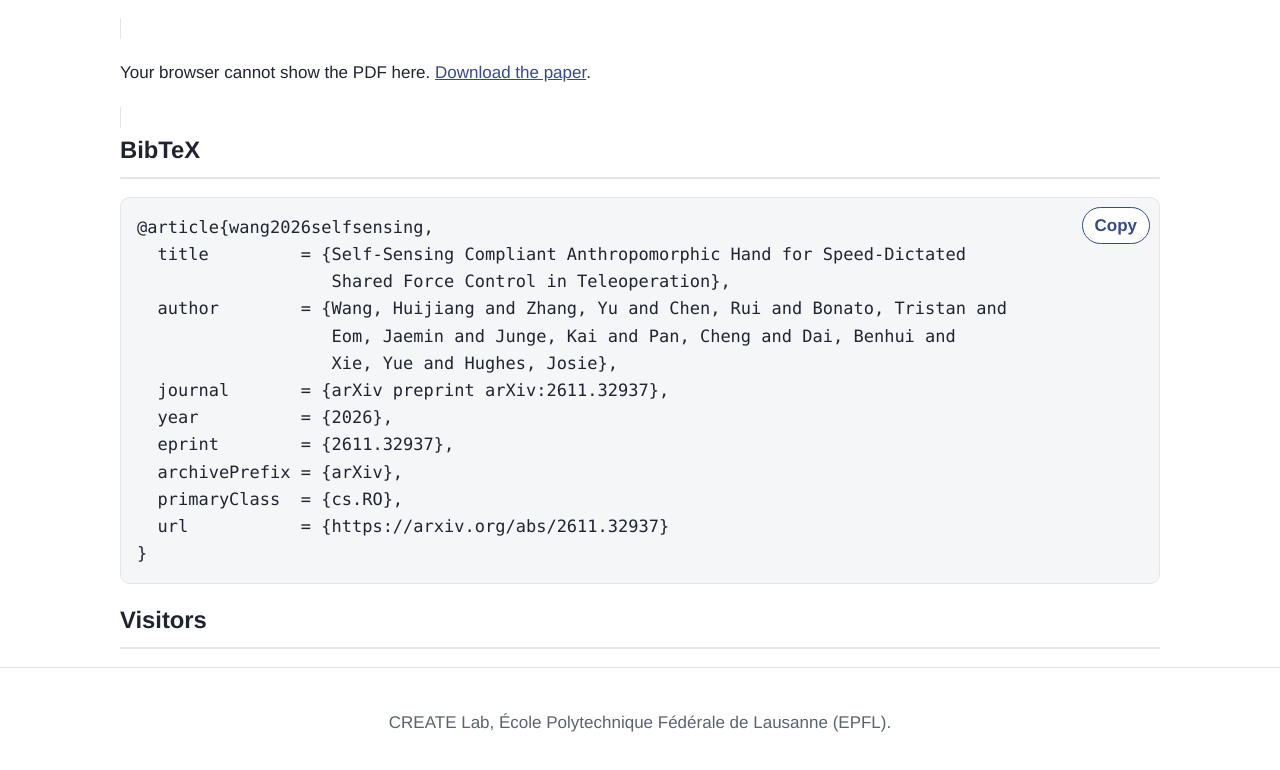
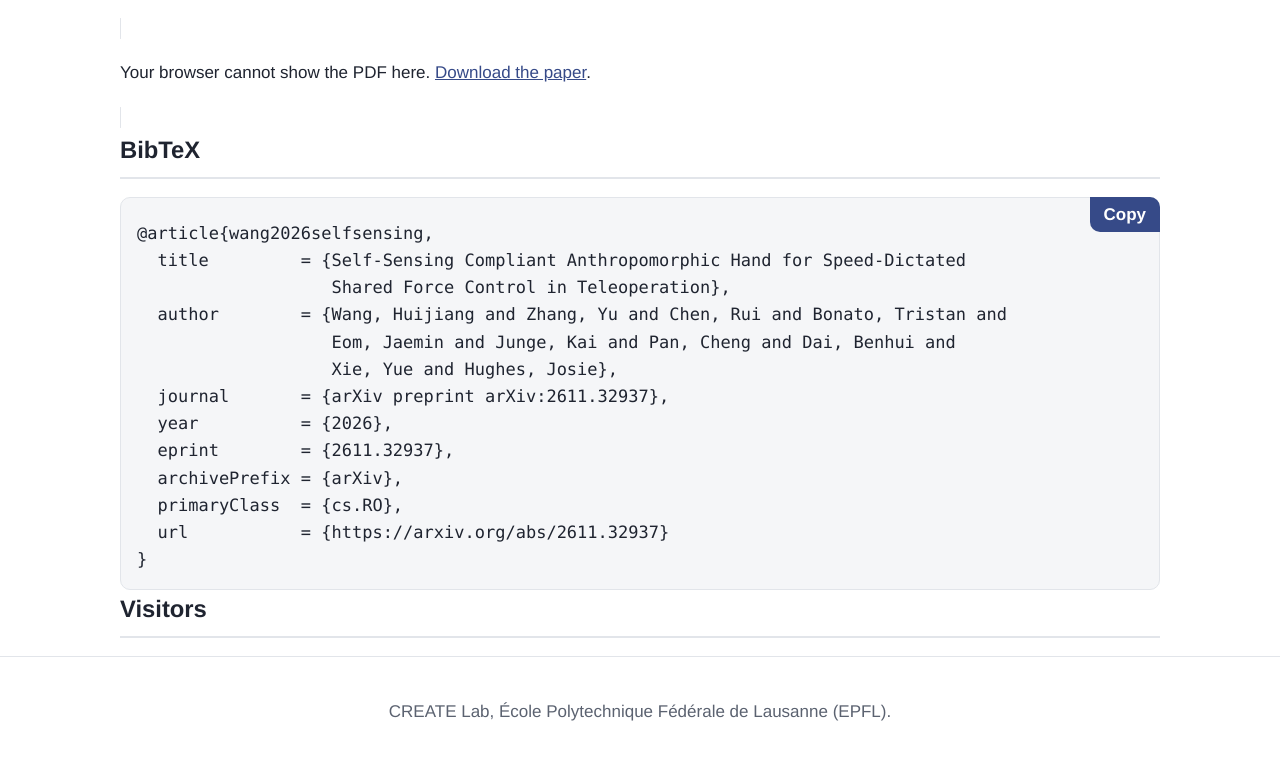
Before and after one commit to huijiang-wang/selfsensing-hand, a plain HTML site: page index.html in a window 1280 px wide. Shown: the part 3712-4482 px from the top of the page. Drawn offline with Linux system fonts and the light colour scheme; no server answers.

Commit message:
Remove visitor map; pin BibTeX copy button to corner

```diff
--- a/index.html
+++ b/index.html
@@ -163,10 +163,6 @@
   <section class="wrap" id="visitors">
     <h2>Visitors</h2>
     <p class="visitor-line" id="visitor-line" hidden>You are the <strong id="visitor-no"></strong> visitor to this project.</p>
-    <div class="visitor-map" id="visitor-map">
-      <script type="text/javascript" id="mapmyvisitors" src="https://mapmyvisitors.com/map.js?d=7FnAPGPT812qfj_FHRvjMKq7uFgYhQkJebNE44fI4FU&amp;cl=ffffff&amp;w=a"></script>
-      <noscript><a href="https://mapmyvisitors.com/web/1c9pw" title="Visit tracker"><img src="https://mapmyvisitors.com/map.png?d=7FnAPGPT812qfj_FHRvjMKq7uFgYhQkJebNE44fI4FU&amp;cl=ffffff" alt="Map of visitors"></a></noscript>
-    </div>
   </section>
 
 </main>
--- a/style.css
+++ b/style.css
@@ -96,19 +96,18 @@ figcaption { color: var(--muted); font-size: var(--fs-body); margin-top: 10px; t
 /* bibtex */
 pre { background: var(--panel); border: 1px solid var(--line); border-radius: 10px; padding: 16px; overflow-x: auto; font-size: var(--fs-body); }
 
-.bib { position: relative; }
+.bib { position: relative; max-width: 100%; }
+.bib pre { margin: 0; padding-top: 22px; }
 .copy-btn {
-  position: absolute; top: 10px; right: 10px; padding: 4px 12px; border-radius: 999px; cursor: pointer;
-  font: inherit; font-size: var(--fs-body); font-weight: 600; color: var(--blue); background: var(--bg);
-  border: 1.5px solid var(--blue);
+  position: absolute; top: 0; right: 0; z-index: 1; padding: 4px 14px; cursor: pointer;
+  font: inherit; font-size: var(--fs-body); font-weight: 600; color: #fff; background: var(--blue);
+  border: 0; border-radius: 0 10px 0 10px;
 }
-.copy-btn:hover { background: var(--blue); color: #fff; }
+.copy-btn:hover { filter: brightness(1.15); }
 
 /* visitors */
 .visitor-line { text-align: center; margin: 0 0 18px; }
 .visitor-line strong { color: var(--pink); }
-.visitor-map { max-width: 560px; margin: 0 auto; }
-.visitor-map img { margin: 0 auto; }
 
 footer { border-top: 1px solid var(--line); color: var(--muted); font-size: var(--fs-body); padding: 24px 0 40px; text-align: center; }
 
```
